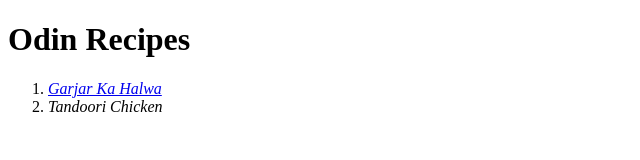
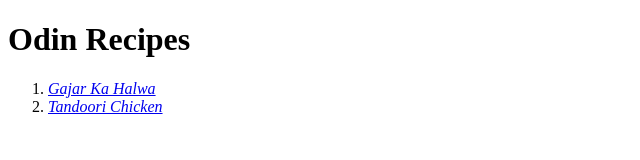
Before and after one commit to Aster1507/odin-recipes, a plain HTML site: page index.html in a window 1280 px wide. Shown: the whole page, without its empty margins (0-640 px from the left). Drawn offline with Linux system fonts and the light colour scheme.

Commit message:
modified index.html

```diff
--- a/index.html
+++ b/index.html
@@ -8,8 +8,8 @@
     <body>
         <h1>Odin Recipes</h1>
         <ol>
-            <li><a href="../odin-recipes/recipes/gajarhalwa.html"><i>Garjar Ka Halwa</i></a></li>
-            <li><a href="../odin-recipes/recipes/tandoorichicken.html"></a><i>Tandoori Chicken</i></li>
+            <li><a href="../odin-recipes/recipes/gajarhalwa.html"><i>Gajar Ka Halwa</i></a></li>
+            <li><a href="../odin-recipes/recipes/tandoorichicken.html"><i>Tandoori Chicken</i></a></li>
         </ol>
     </body>
 </html>
```
